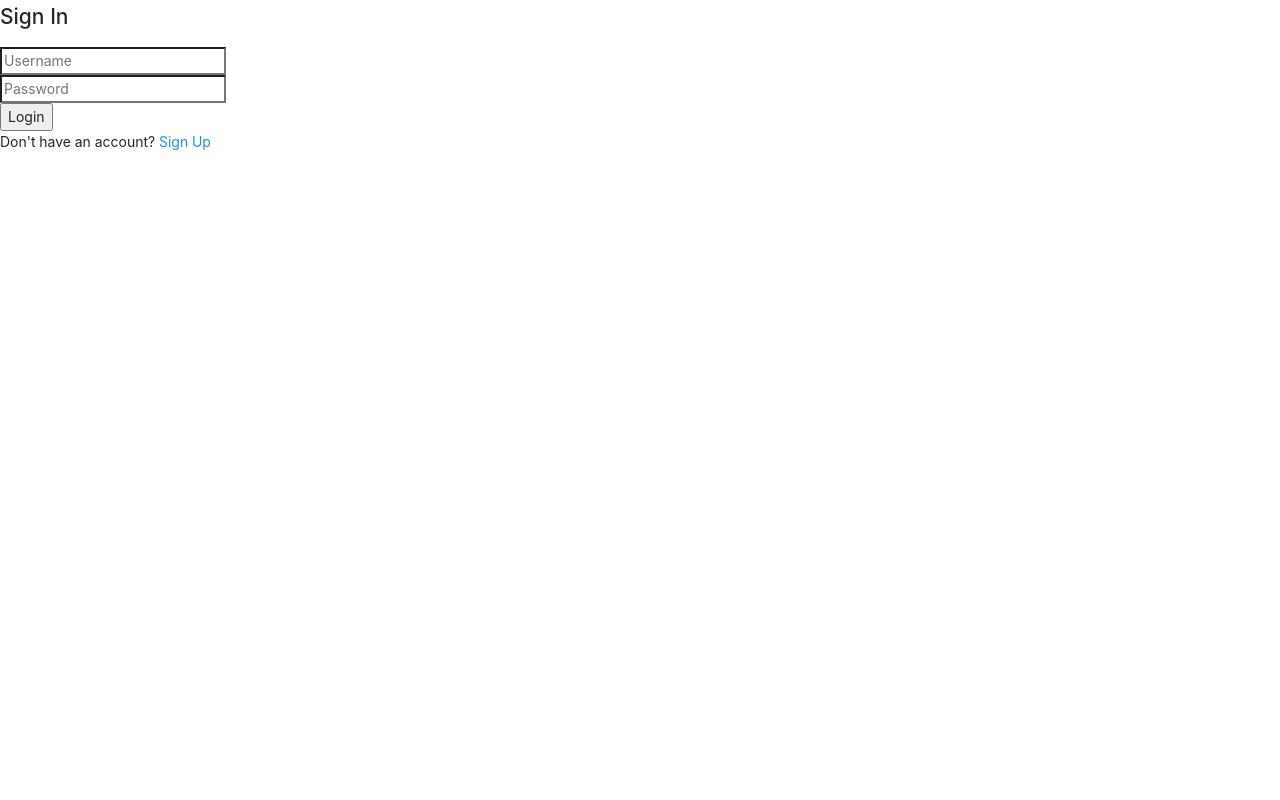
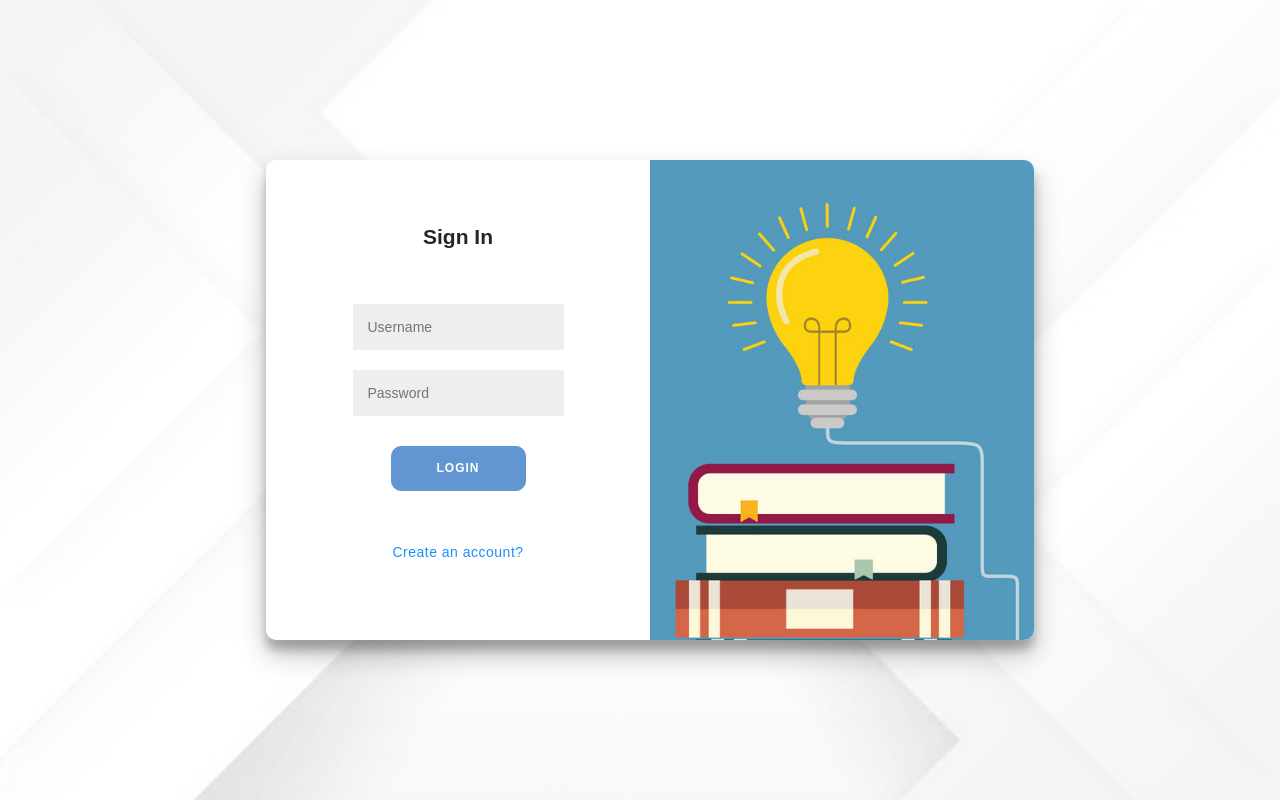
Before and after one commit to 2021FIT-SQA/proj-sqa-frontend, a React (Create React App) app: page /login in a window 1280 px wide. Built offline with nearby package versions, Linux system fonts and the light colour scheme; no server answers.

Commit message:
add new files

```diff
--- a/login/login/LoginComponent.styles.scss
+++ /dev/null
@@ -1,113 +0,0 @@
-
-body {
-	background: #f6f5f7;
-    background-image: url("bg.jpg");
-    background-repeat: no-repeat;
-    background-size: cover;
-	display: flex;
-	justify-content: center;
-	align-items: center;
-	flex-direction: column;
-	font-family: 'Montserrat', sans-serif;
-	height: 100vh;
-	margin: 0 0 50px 10px;
-}
-
-h1 {
-	font-weight: bold;
-	margin: 60px 0 10px 0;
-}
-
-p {
-	font-size: 14px;
-	font-weight: 100;
-	line-height: 20px;
-	letter-spacing: 0.5px;
-	margin: 20px 0 30px;
-}
-
-button {
-	border-radius: 10px;
-	border: 1px solid #6196d3;
-	background-color: #6196d3;
-	color: #FFFFFF;
-	font-size: 12px;
-	font-weight: bold;
-	padding: 12px 45px;
-    margin-top: 20px;
-	letter-spacing: 1px;
-	text-transform: uppercase;
-	transition: transform 80ms ease-in;
-
-}
-
-button:focus {
-	outline: none;
-}
-
-form {
-	background-color: #FFFFFF;
-	display: flex;
-	align-items: center;
-	justify-content: center;
-	flex-direction: column;
-	height: 90%;
-	text-align: center;
-}
-
-input {
-	background-color: #eee;
-	border: none;
-	padding: 12px 15px;
-	margin: 10px 0;
-	width: 100%;
-}
-
-.container {
-	background-color: #fff;
-	border-radius: 10px;
-  	box-shadow: 0 14px 28px rgba(0,0,0,0.25),
-			0 10px 10px rgba(0,0,0,0.22);
-	position: relative;
-	overflow: hidden;
-	width: 768px;
-	max-width: 100%;
-	min-height: 480px;
-}
-
-.form-container {
-	position: absolute;
-	top: 0;
-	height: 100%;
-	transition: all 0.6s ease-in-out;
-}
-
-.sign-in-container {
-	left: 0;
-	width: 50%;
-	z-index: 2;
-}
-
-.overlay-container {
-	position: absolute;
-	top: 0;
-	left: 50%;
-	width: 50%;
-	height: 100%;
-	overflow: hidden;
-	transition: transform 0.6s ease-in-out;
-	z-index: 100;
-}
-
-.overlay {
-	background: #ffffff;
-    background-image: url("right.jpg");
-	background-repeat: no-repeat;
-	background-size: cover;
-	background-position: 0 0;
-	color: #FFFFFF;
-	position: relative;
-	left: -47%;
-	height: 100%;
-	width: 200%;
-}
--- a/src/layout/landing/LandingComponent.js
+++ b/src/layout/landing/LandingComponent.js
@@ -13,8 +13,7 @@ const LandingComponent = ({isAuthenticated}) => {
     return (
         <div>
             {/* Code here */}
-            <Link to='/login'>Login ne`</Link>
-            <div className="test">Test</div>
+            <button type="button" class="btn btn-primary" data-toggle="modal" data-target="#exampleModal">Login</button>
         </div>
     )
 }
--- a/src/shared/login/LoginComponent.js
+++ b/src/shared/login/LoginComponent.js
@@ -29,8 +29,11 @@ const Login = ({ login, isAuthenticated }) => {
   return (
     // STYLE CSS ONLY
     <Fragment>
-      <h1 className='large text-primary'>Sign In</h1>
-      <p className='lead'></p>
+      <div class="container" id="container">
+        <div class="form-container sign-in-container">
+          <form action="#">
+          <h1>Sign In</h1>
+            <div class="social-container"></div>
               <form className='form' onSubmit={(e) => onSubmit(e)}>
                 <div className='form-group'>
                   <input
@@ -50,12 +53,18 @@ const Login = ({ login, isAuthenticated }) => {
                     onChange={(e) => onChange(e)}
                   />
                 </div>
-
-        <input type='submit' className='btn btn-primary' value='Login' />
+                  <button>Login</button>
                   </form>
               <p className='my-1'>
-        Don't have an account? <Link to='/register'>Sign Up</Link>
+               <Link to='/register'>Create an account?</Link>
               </p>
+              </form>
+        </div>
+        <div class="overlay-container">
+		      <div class="overlay">
+          </div>
+	      </div>
+      </div>
     </Fragment>
   );
 };
--- a/src/shared/login/LoginComponent.styles.scss
+++ b/src/shared/login/LoginComponent.styles.scss
@@ -0,0 +1,113 @@
+
+body {
+	background: #f6f5f7;
+    background-image: url("bg.jpg");
+    background-repeat: no-repeat;
+    background-size: cover;
+	display: flex;
+	justify-content: center;
+	align-items: center;
+	flex-direction: column;
+	font-family: 'Montserrat', sans-serif;
+	height: 100vh;
+	margin: 0 0 50px 10px;
+}
+
+h1 {
+	font-weight: bold;
+	margin: 60px 0 10px 0;
+}
+
+p {
+	font-size: 14px;
+	font-weight: 100;
+	line-height: 20px;
+	letter-spacing: 0.5px;
+	margin: 20px 0 30px;
+}
+
+button {
+	border-radius: 10px;
+	border: 1px solid #6196d3;
+	background-color: #6196d3;
+	color: #FFFFFF;
+	font-size: 12px;
+	font-weight: bold;
+	padding: 12px 45px;
+    margin-top: 20px;
+	letter-spacing: 1px;
+	text-transform: uppercase;
+	transition: transform 80ms ease-in;
+
+}
+
+button:focus {
+	outline: none;
+}
+
+form {
+	background-color: #FFFFFF;
+	display: flex;
+	align-items: center;
+	justify-content: center;
+	flex-direction: column;
+	height: 90%;
+	text-align: center;
+}
+
+input {
+	background-color: #eee;
+	border: none;
+	padding: 12px 15px;
+	margin: 10px 0;
+	width: 100%;
+}
+
+.container {
+	background-color: #fff;
+	border-radius: 10px;
+  	box-shadow: 0 14px 28px rgba(0,0,0,0.25),
+			0 10px 10px rgba(0,0,0,0.22);
+	position: relative;
+	overflow: hidden;
+	width: 768px;
+	max-width: 100%;
+	min-height: 480px;
+}
+
+.form-container {
+	position: absolute;
+	top: 0;
+	height: 100%;
+	transition: all 0.6s ease-in-out;
+}
+
+.sign-in-container {
+	left: 0;
+	width: 50%;
+	z-index: 2;
+}
+
+.overlay-container {
+	position: absolute;
+	top: 0;
+	left: 50%;
+	width: 50%;
+	height: 100%;
+	overflow: hidden;
+	transition: transform 0.6s ease-in-out;
+	z-index: 100;
+}
+
+.overlay {
+	background: #ffffff;
+    background-image: url("right.jpg");
+	background-repeat: no-repeat;
+	background-size: cover;
+	background-position: 0 0;
+	color: #FFFFFF;
+	position: relative;
+	left: -47%;
+	height: 100%;
+	width: 200%;
+}
```
Also changed, not shown: login/login/LoginComponent.js (deleted, +0 -81 lines), login/register/RegisterComponent.js (deleted, +0 -13 lines), login/register/RegisterComponent.styles.scss (deleted), src/shared/login/bg.jpg (renamed from login/login/bg.jpg), src/shared/login/right.jpg (renamed from login/login/right.jpg). Lines whose indentation alone changed are shown as unchanged.
